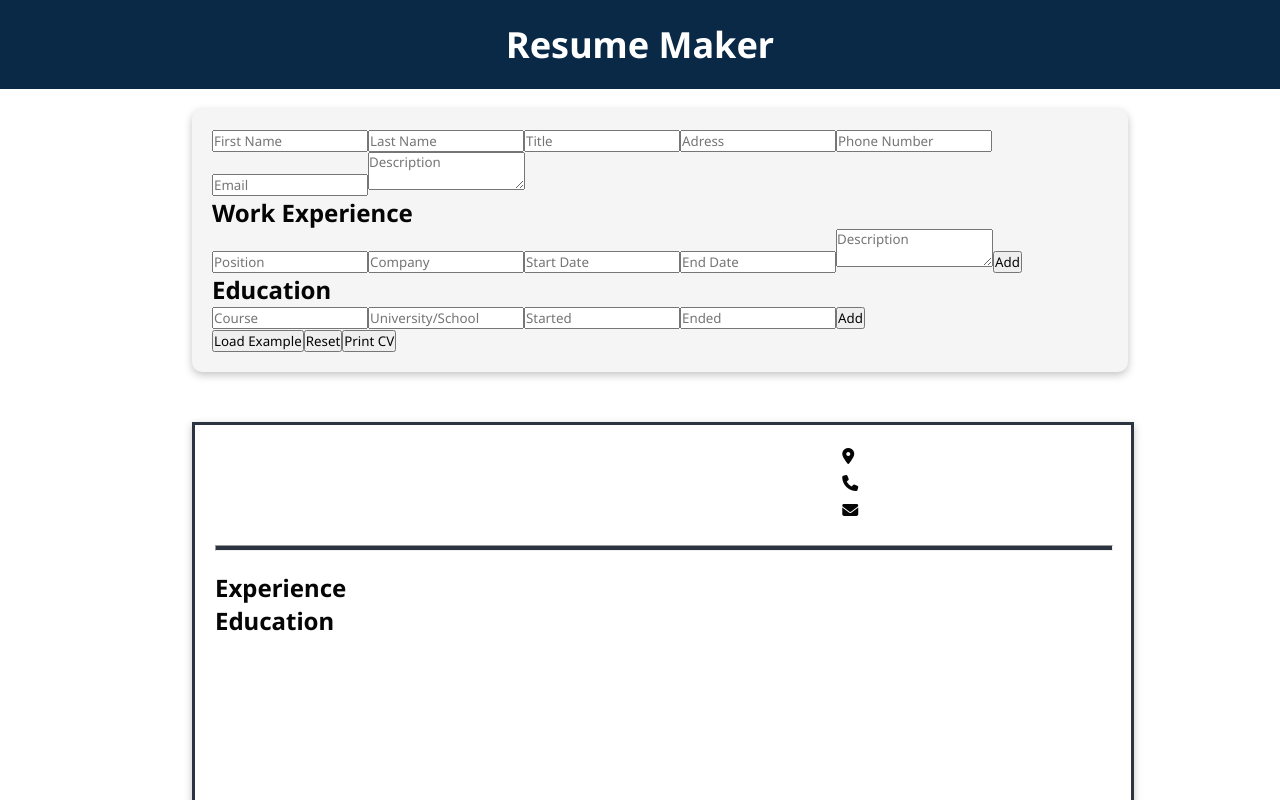
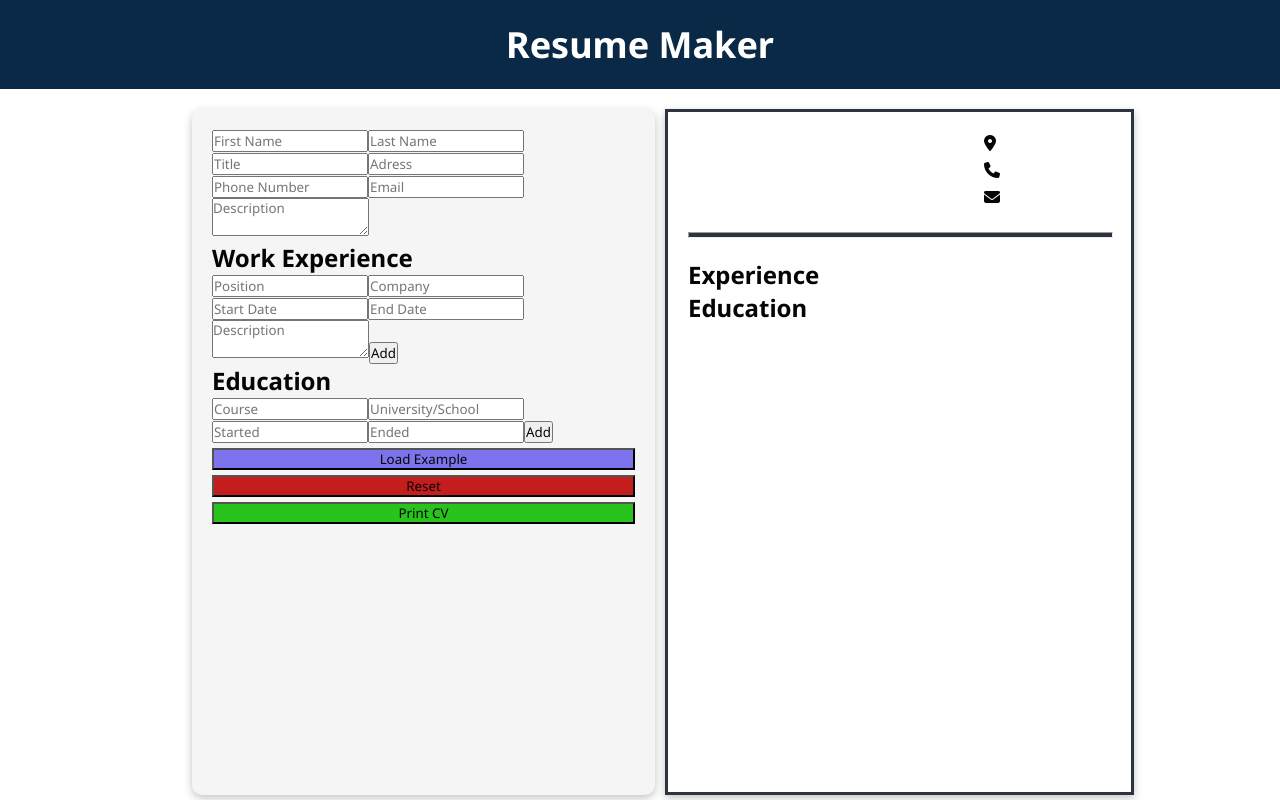
Before and after one commit to Quartezz/CvMaker, a React (Vite) app: page / in a window 1280 px wide. Shown: the top 800 px of the page. Built offline with nearby package versions, Linux system fonts and the light colour scheme.

Commit message:
added styling

```diff
--- a/src/styles/Footer.css
+++ b/src/styles/Footer.css
@@ -7,6 +7,8 @@ footer {
     justify-content: center;
     gap: 0.5rem;
     font-size: large;
+    padding: 15px;
+    margin-top: 20px;
 }
 
 footer p {
@@ -16,3 +18,56 @@ footer p {
 footer .fa-github {
     color: #fff;
 }
+
+@media screen and (min-width: 1024px) {
+    .main {
+        display: grid;
+        grid-template-columns: repeat(auto-fit, minMax(0px, 1fr));
+    }
+}
+
+@media screen and (min-width: 300px) and (max-width:780px) {
+    .main {
+        width: 95vw;
+    }
+}
+
+@media print {
+    .main {
+        width: 100%;
+    }
+    .cv-preview {
+        height: 100%;
+        border: none;
+        box-shadow: none;
+    }
+
+    a[href]:after {
+        content: " (" attr(href) ")";
+    }
+
+    @page {
+        margin-left: 0px;
+        margin-right: 0px;
+        margin-top: 0px;
+        margin-bottom: 0px;
+    }
+}
+
+.btn-load {
+    background-color: var(--lilac);
+    width: 100%;
+    margin-top: 5px;
+}
+
+.btn-reset {
+    background-color: #c31d1d;
+    width: 100%;
+    margin-top: 5px;
+}
+
+.btn-print {
+    background-color: #28c31d;
+    width: 100%;
+    margin-top: 5px;
+}
```
